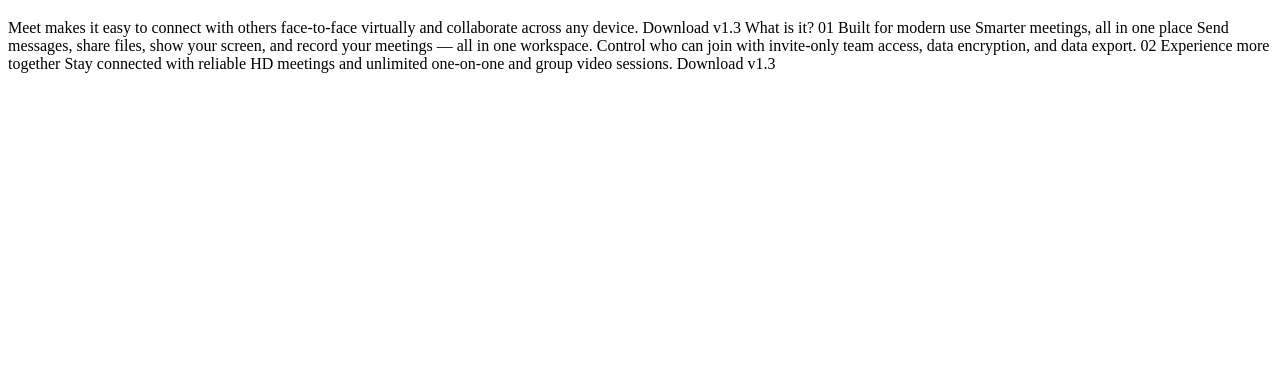
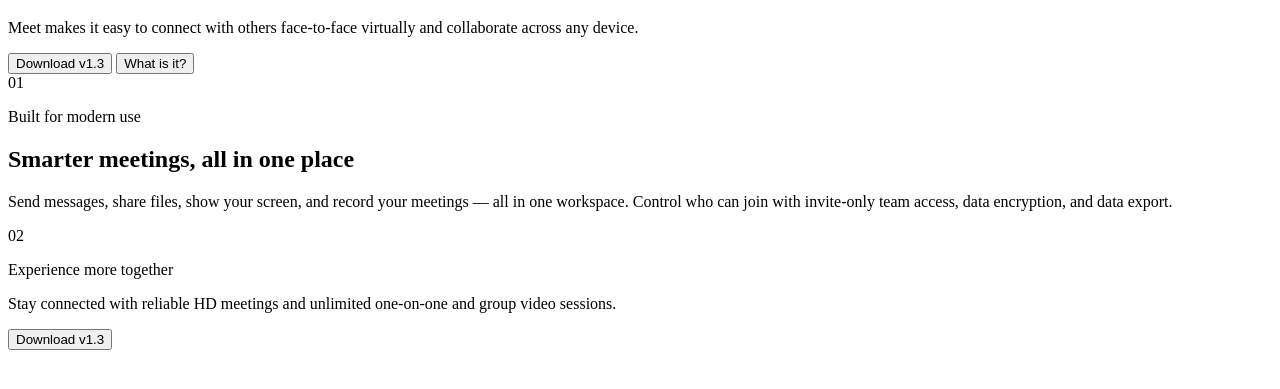
Before and after one commit to lawlawson/meet-landing-page, a plain HTML site: page starter-code/index.html in a window 1280 px wide. Shown: the part 61-450 px from the top of the page. Drawn offline with Linux system fonts and the light colour scheme.

Commit message:
initial layout on index

```diff
--- a/starter-code/index.html
+++ b/starter-code/index.html
@@ -14,12 +14,26 @@
   </head>
   <body>
     <h1>Group Chat for Everyone</h1>
-    Meet makes it easy to connect with others face-to-face virtually and
-    collaborate across any device. Download v1.3 What is it? 01 Built for modern
-    use Smarter meetings, all in one place Send messages, share files, show your
-    screen, and record your meetings — all in one workspace. Control who can
-    join with invite-only team access, data encryption, and data export. 02
-    Experience more together Stay connected with reliable HD meetings and
-    unlimited one-on-one and group video sessions. Download v1.3
+    <p>
+      Meet makes it easy to connect with others face-to-face virtually and
+      collaborate across any device.
+    </p>
+    <button>Download v1.3</button>
+    <button>What is it?</button>
+    <div>01</div>
+    <p>Built for modern use</p>
+    <h2>Smarter meetings, all in one place</h2>
+    <p>
+      Send messages, share files, show your screen, and record your meetings —
+      all in one workspace. Control who can join with invite-only team access,
+      data encryption, and data export.
+    </p>
+    <div>02</div>
+    <p>Experience more together</p>
+    <p>
+      Stay connected with reliable HD meetings and unlimited one-on-one and
+      group video sessions.
+    </p>
+    <button>Download v1.3</button>
   </body>
 </html>
```
